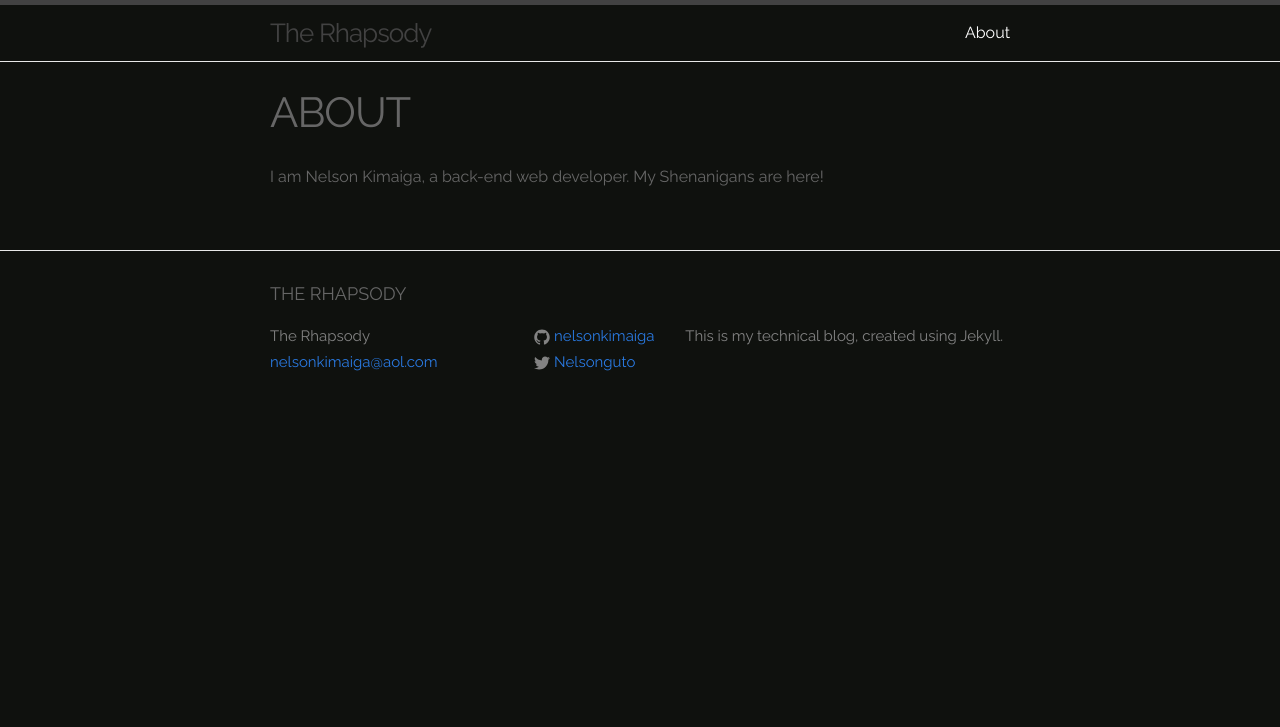
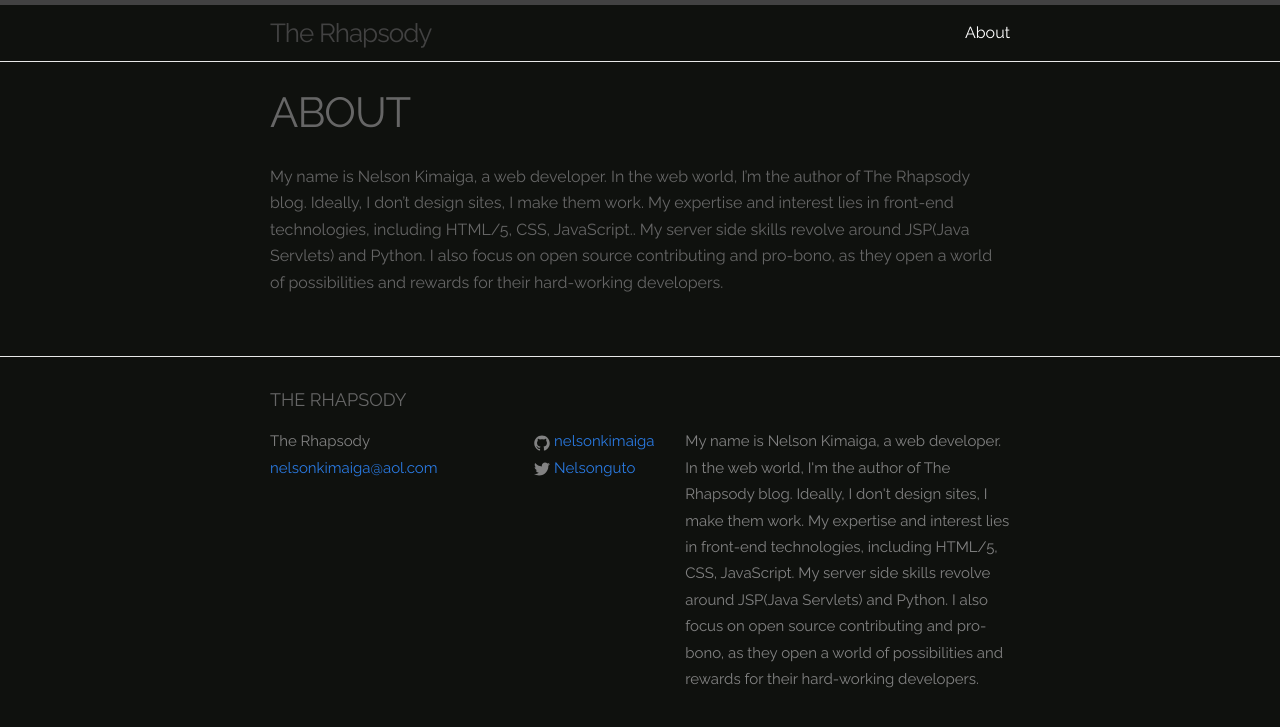
Before and after one commit to nelsonkimaiga/jekyllRhapsody, a Jekyll site: the page built from about.md, in a window 1280 px wide. Shown: the top 727 px of the page. Built offline with Jekyll 4.4.1, drawn with Linux system fonts in a browser that asks for light colours.

Commit message:
changed blog description

```diff
--- a/_config.yml
+++ b/_config.yml
@@ -2,7 +2,13 @@
 title: The Rhapsody
 email: nelsonkimaiga@aol.com
 description: > # this means to ignore newlines until "baseurl:"
-  This is my technical blog, created using Jekyll.
+  My name is Nelson Kimaiga, a web developer. In the web world, I'm the author of
+  The Rhapsody blog. Ideally, I don't design sites, I make them work.
+  My expertise and interest lies in front-end technologies, including HTML/5,
+  CSS, JavaScript.
+  My server side skills revolve around JSP(Java Servlets) and Python.
+  I also focus on open source contributing and pro-bono, as they open a world
+  of possibilities and rewards for their hard-working developers.
 baseurl: "/jekyllRhapsody" # the subpath of your site, e.g. /blog/
 url: "" # the base hostname & protocol for your site
 twitter_username: Nelsonguto
--- a/about.md
+++ b/about.md
@@ -4,4 +4,10 @@ title: About
 permalink: /about/
 ---
 
-I am Nelson Kimaiga, a back-end web developer. My Shenanigans are here!
+My name is Nelson Kimaiga, a web developer. In the web world, I'm the author of
+The Rhapsody blog. Ideally, I don't design sites, I make them work.
+My expertise and interest lies in front-end technologies, including HTML/5,
+CSS, JavaScript..
+My server side skills revolve around JSP(Java Servlets) and Python.
+I also focus on open source contributing and pro-bono, as they open a world
+of possibilities and rewards for their hard-working developers.
```
